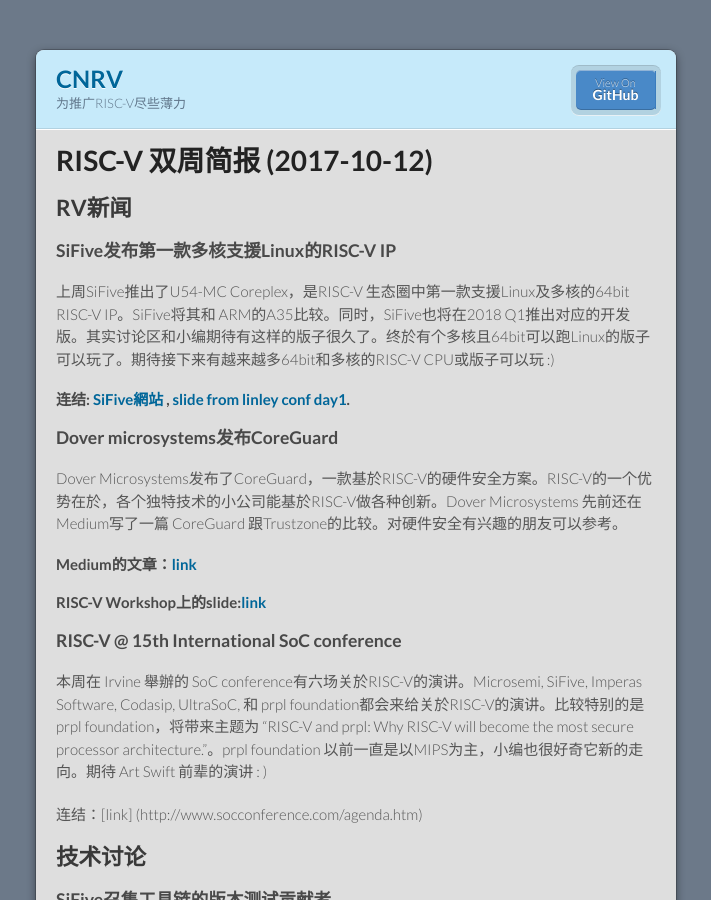
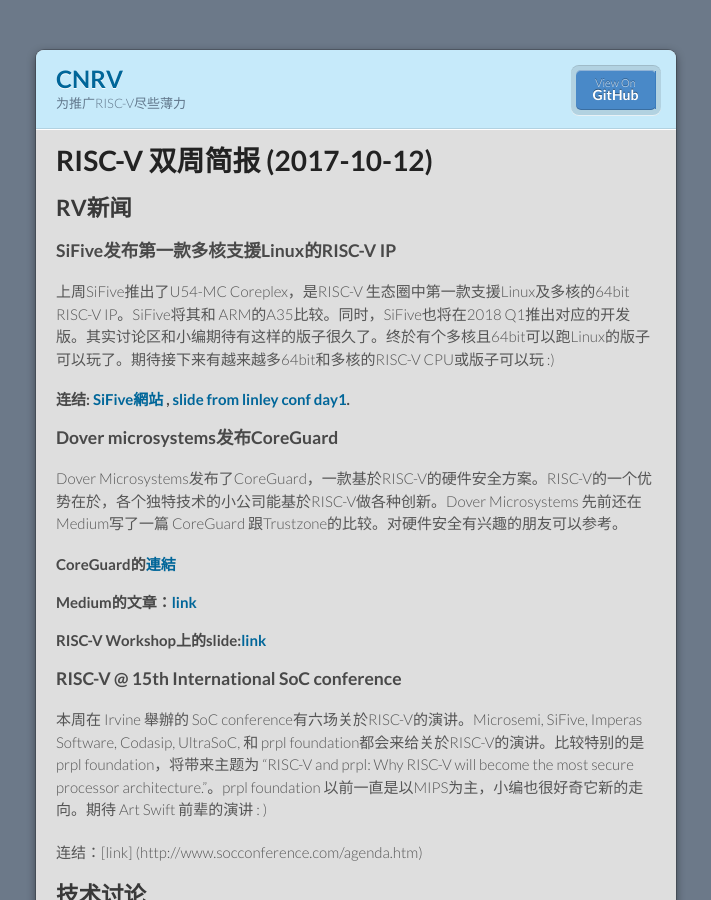
Before and after one commit to cnrv/home, a Jekyll site: the page built from bi-week-rpts/2017-10-12.md, in a window 1280 px wide and 900 px high. Shown: the whole window, without its empty margins (284-995 px from the left). Built offline with Jekyll 4.4.1, drawn with Linux system fonts in a browser that asks for light colours; Markdown is read by kramdown in place of the engine named in the settings; comment, search, counter and statistics services are not loaded; our own code applies the rules of GitHub Pages for plain Markdown files.

Commit message:
還是加上CoreGuard這兩週新聞的連結了。

```diff
--- a/bi-week-rpts/2017-10-12.md
+++ b/bi-week-rpts/2017-10-12.md
@@ -14,6 +14,7 @@
 ### Dover microsystems发布CoreGuard
 Dover Microsystems发布了CoreGuard，一款基於RISC-V的硬件安全方案。RISC-V的一个优势在於，各个独特技术的小公司能基於RISC-V做各种创新。Dover Microsystems 先前还在Medium写了一篇 CoreGuard 跟Trustzone的比较。对硬件安全有兴趣的朋友可以参考。
 
+#### CoreGuard的[連結](https://globenewswire.com/news-release/2017/10/04/1140783/0/en/Dover-Microsystems-Launches-CoreGuard.html)
 #### Medium的文章：[link](https://medium.com/@dovermicrosystems/dover-coreguard-vs-arm-trustzone-2c0412c4bc75)
 #### RISC-V Workshop上的slide:[link](https://riscv.org/wp-content/uploads/2016/01/Wed1430-dover_riscv_jan2016_v3.pdf)
 
```
